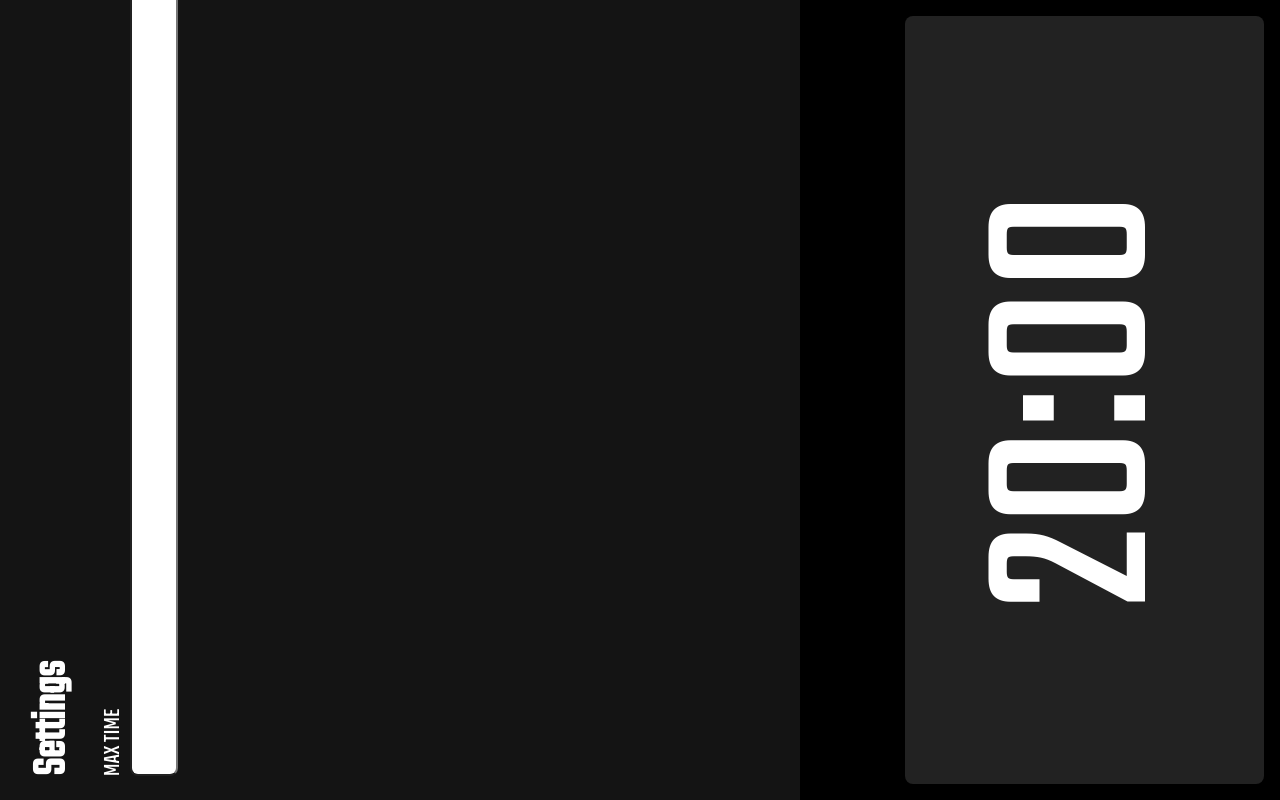
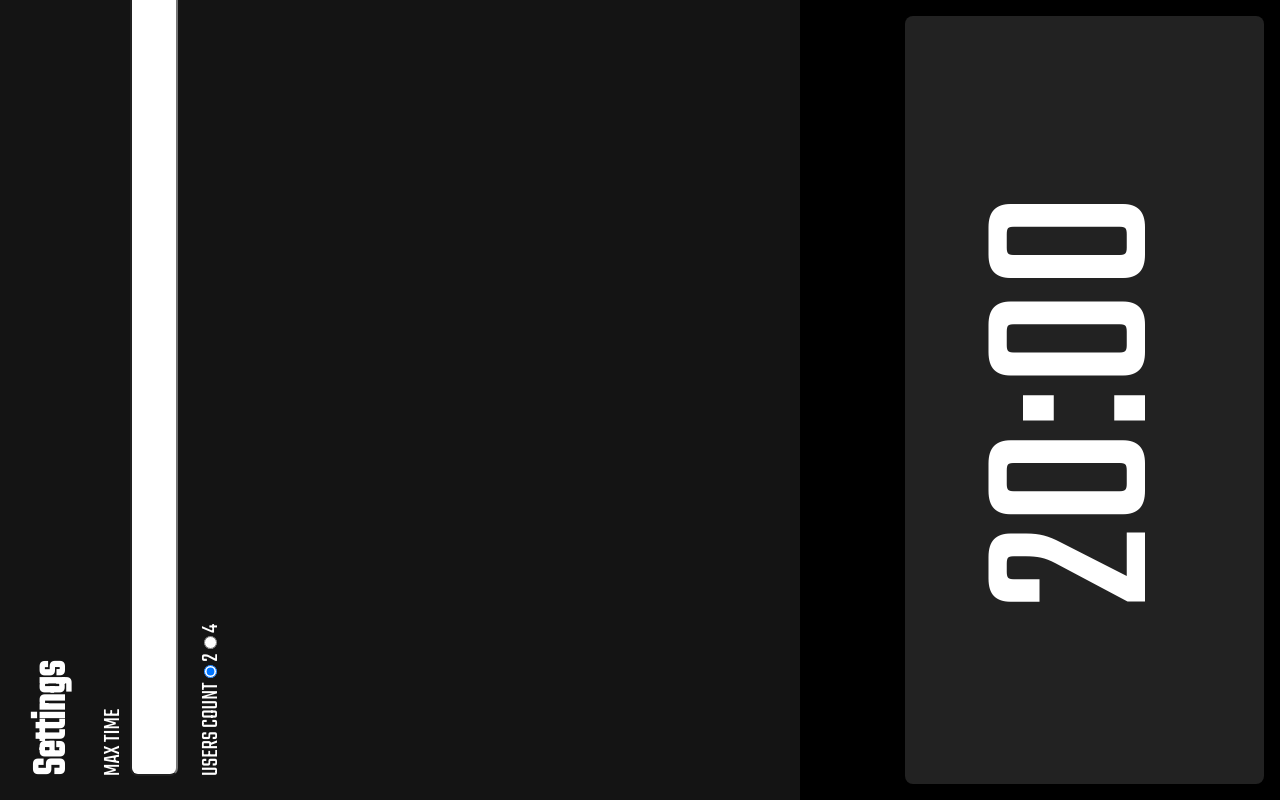
Before and after one commit to webdivisionhq/blokus-timer, a React app: page / in a window 1280 px wide. Both pictures are taken after a click on the button 640 px from the left and 260 px from the top of the page. Built offline with nearby package versions, Linux system fonts and the light colour scheme.

Commit message:
Add new layout for additional users

```diff
--- a/src/components/App.css
+++ b/src/components/App.css
@@ -17,3 +17,13 @@
         height: 100vw;
     }
 }
+
+.four {
+    display: grid;
+    grid-template-columns: 1fr 1fr;
+    grid-gap: 10px;
+}
+
+.two {
+    display: grid;
+}
--- a/src/components/App.js
+++ b/src/components/App.js
@@ -1,9 +1,9 @@
-import React from 'react';
-import Timer from './Timer';
-import Settings from './Settings';
-import Button from './Button';
-import { GoSettings } from 'react-icons/go';
-import './App.css';
+import React from "react";
+import Timer from "./Timer";
+import Settings from "./Settings";
+import Button from "./Button";
+import { GoSettings } from "react-icons/go";
+import "./App.css";
 
 class App extends React.Component {
   state = {
@@ -11,7 +11,8 @@ class App extends React.Component {
     paused: false,
     version: 0,
     settings: false,
-        maxValue: 1200
+    maxValue: 1200,
+    userCount: "two"
   };
 
   handleTimerClick = timerId => {
@@ -25,30 +26,72 @@ class App extends React.Component {
   };
 
   handleReset = () => {
-        this.setState(prevState => ({ version: prevState.version + 1, active: null }));
+    this.setState(prevState => ({
+      version: prevState.version + 1,
+      active: null
+    }));
   };
 
   toggleSettings = () => {
-        this.setState(prevState => ({ settings: !prevState.settings, paused: !prevState.settings }));
+    this.setState(prevState => ({
+      settings: !prevState.settings,
+      paused: !prevState.paused
+    }));
   };
 
-    handleSubmit = maxTime => {
-        this.setState({ maxValue: maxTime * 60 }, () => {
+  handleSubmit = (maxTime, users) => {
+    this.setState({ maxValue: maxTime * 60, userCount: users }, () => {
       this.handleReset();
       this.toggleSettings();
     });
+    /* this.handleHiddenTimer(); */
+  };
+
+  handleHiddenTimer = () => {
+    const { userCount } = this.state;
+    if (userCount === "four") {
+      return false;
+    } else {
+      return true;
+    }
   };
 
   render() {
-        const { active, version, paused, settings, maxValue } = this.state;
+    const {
+      active,
+      version,
+      paused,
+      settings,
+      maxValue,
+      userCount
+    } = this.state;
 
     return (
       <div key={version} className="App">
-                {settings && <Settings onCancel={this.toggleSettings} onSubmit={this.handleSubmit} />}
-                <Timer onTimerClick={this.handleTimerClick} active={active} initialValue={maxValue} isPaused={paused} />
+        {settings && (
+          <Settings
+            onCancel={this.toggleSettings}
+            onSubmit={this.handleSubmit}
+          />
+        )}
+        <div className={userCount}>
+          <Timer
+            onTimerClick={this.handleTimerClick}
+            active={active}
+            initialValue={maxValue}
+            isPaused={paused}
+          />
+          <Timer
+            onTimerClick={this.handleTimerClick}
+            active={active}
+            initialValue={maxValue}
+            isPaused={paused}
+            isHidden={this.handleHiddenTimer()}
+          />
+        </div>
         <div className="controls">
           <Button disabled={!active} onClick={this.handleToggle}>
-                        {paused ? 'PLAY' : 'PAUSE'}
+            {paused ? "PLAY" : "PAUSE"}
           </Button>
           <Button disabled={!active} onClick={this.handleReset}>
             RESET
@@ -57,7 +100,21 @@ class App extends React.Component {
             <GoSettings color="#c52424" size={25} />
           </Button>
         </div>
-                <Timer onTimerClick={this.handleTimerClick} active={active} initialValue={maxValue} isPaused={paused} />
+        <div className={userCount}>
+          <Timer
+            onTimerClick={this.handleTimerClick}
+            active={active}
+            initialValue={maxValue}
+            isPaused={paused}
+          />
+          <Timer
+            onTimerClick={this.handleTimerClick}
+            active={active}
+            initialValue={maxValue}
+            isPaused={paused}
+            isHidden={this.handleHiddenTimer()}
+          />
+        </div>
       </div>
     );
   }
--- a/src/components/Settings.js
+++ b/src/components/Settings.js
@@ -1,18 +1,37 @@
-import React from 'react';
-import Button from './Button';
-import { GoSettings } from 'react-icons/go';
-import css from './Settings.module.css';
+import React from "react";
+import Button from "./Button";
+import { GoSettings } from "react-icons/go";
+import css from "./Settings.module.css";
 
-function Settings({ onSubmit, onCancel }) {
-    let input = React.createRef();
-
-    function handleSubmit(event) {
-        event.preventDefault();
-        onSubmit(input.current.value);
+class Settings extends React.Component {
+  constructor(props) {
+    super(props);
+    this.state = {
+      userCount: "two",
+      input: "10"
+    };
   }
 
+  handleSubmit = event => {
+    event.preventDefault();
+    this.props.onSubmit(this.state.input, this.state.userCount);
+  };
+
+  handleUserCountChange = event => {
+    this.setState({
+      userCount: event.target.value
+    });
+  };
+
+  handleTimeChange = event => {
+    this.setState({
+      input: this.refs.input.value
+    });
+  };
+
+  render() {
     return (
-        <form onSubmit={handleSubmit}>
+      <form onSubmit={this.handleSubmit}>
         <div className={css.settings}>
           <header className={css.header}>
             <h1>Settings</h1>
@@ -21,11 +40,38 @@ function Settings({ onSubmit, onCancel }) {
           <main>
             <label>
               MAX TIME
-                        <input ref={input} className={css['max-time-input']} />
+              <input
+                ref="input"
+                className={css["max-time-input"]}
+                onChange={this.handleTimeChange}
+              />
             </label>
+            <div className='users'>
+            USERS COUNT
+                <label>
+                    <input
+                        type="radio"
+                        name="users_count"
+                        value="two"
+                        checked={this.state.userCount === "two"}
+                        onChange={this.handleUserCountChange}
+                    />
+                    2
+                </label>
+                <label>
+                    <input
+                        type="radio"
+                        name="users_count"
+                        value="four"
+                        checked={this.state.userCount === "four"}
+                        onChange={this.handleUserCountChange}
+                    />
+                    4
+                </label>
+            </div>
           </main>
           <footer className={css.footer}>
-                    <Button type="button" onClick={onCancel} className="foo">
+            <Button type="button" onClick={this.props.onCancel} className="foo">
               CANCEL
             </Button>
             <Button variant="cta">SAVE</Button>
@@ -34,5 +80,6 @@ function Settings({ onSubmit, onCancel }) {
       </form>
     );
   }
+}
 
 export default Settings;
--- a/src/components/Settings.module.css
+++ b/src/components/Settings.module.css
@@ -15,6 +15,12 @@
     display: grid;
     line-height: 56px;
     grid-template-columns: 1fr auto;
+}
+
+main {
+    display: grid;
+    grid-template-rows: auto auto 1fr;
+    grid-gap: calc(var(--grid) * 2);
 }
 
 .footer {
--- a/src/components/Timer.css
+++ b/src/components/Timer.css
@@ -24,6 +24,10 @@
     background: var(--c-red);
 }
 
-.timer:first-child span {
+.two:first-child span {
     transform: rotate(180deg);
 }
+
+.timmer--hidden {
+    display: none;
+}
--- a/src/components/Timer.js
+++ b/src/components/Timer.js
@@ -1,16 +1,20 @@
-import React from 'react';
-import './Timer.css';
-import classnames from 'classnames';
+import React from "react";
+import "./Timer.css";
+import classnames from "classnames";
 
 const formatTime = seconds =>
-    new Intl.DateTimeFormat('pl-PL', { minute: 'numeric', second: 'numeric' }).format(new Date(seconds * 1000));
+  new Intl.DateTimeFormat("pl-PL", {
+    minute: "numeric",
+    second: "numeric"
+  }).format(new Date(seconds * 1000));
 
 class Timer extends React.Component {
   intervalId = null;
   timerId = Date.now();
 
   state = {
-        value: this.props.initialValue
+    value: this.props.initialValue,
+    isHidden: this.props.isHidden
   };
 
   handleButtonClick = () => {
@@ -66,11 +70,15 @@ class Timer extends React.Component {
   };
 
   render() {
-        const { value } = this.state;
+    const { value, isHidden } = this.state;
 
     this.checkIfActive();
 
-        const classes = classnames('timer', { 'timer--active': this.isActive() });
+    const classes = classnames(
+      "timer",
+      { "timer--active": this.isActive() },
+      { "timmer--hidden": isHidden }
+    );
 
     return (
       <button onClick={this.handleButtonClick} className={classes}>
```
Also changed, not shown: 1 other file (tests, documents, lock files or other folders). Lines whose indentation alone changed are shown as unchanged.
